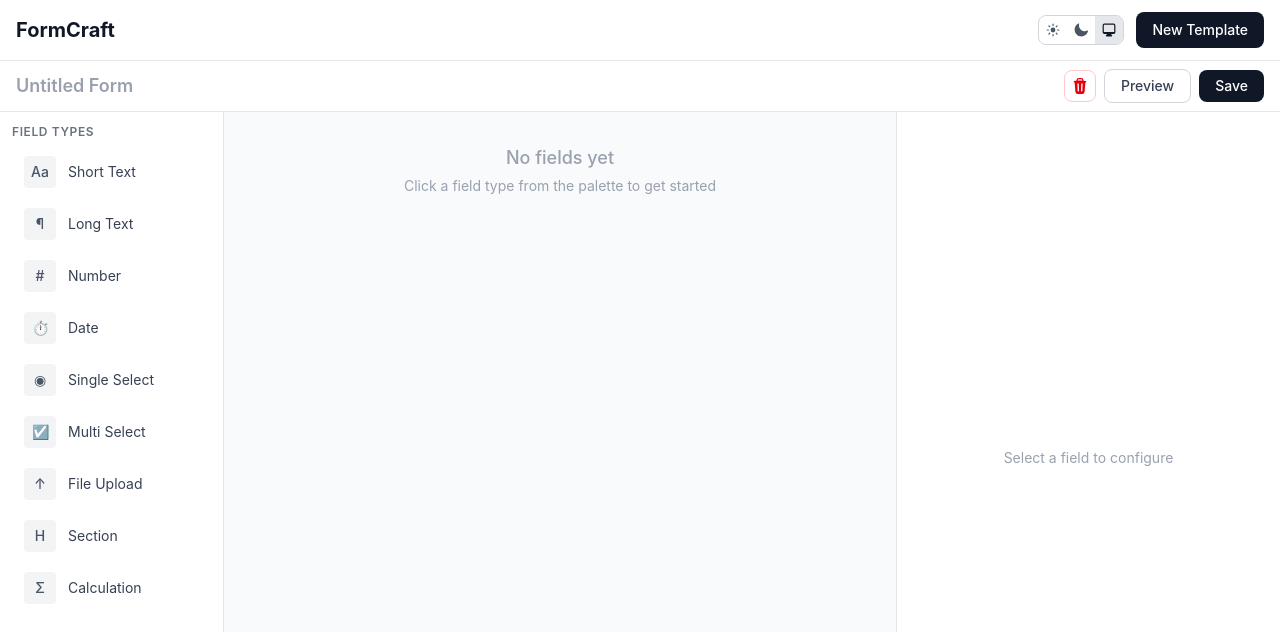
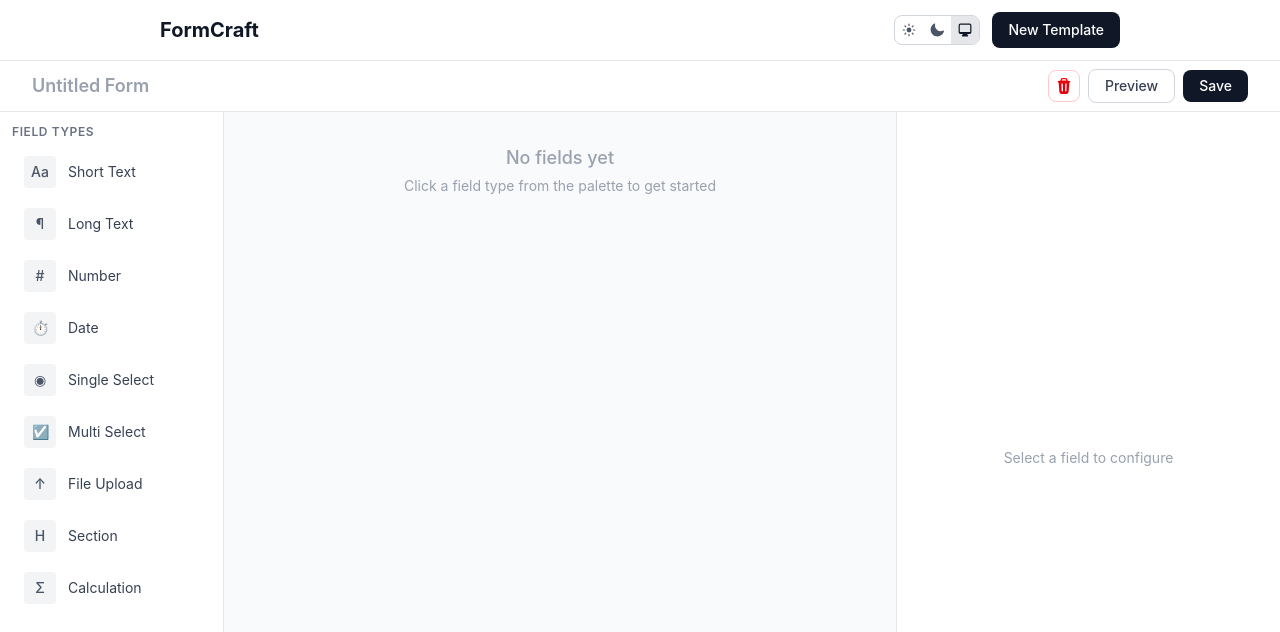
Before and after one commit to codxmayank/form-builder, a React (Vite) app: page /builder/new in a window 1280 px wide. Shown: the top 632 px of the page. Built offline with nearby package versions, Linux system fonts and the light colour scheme.

Commit message:
update horizontal padding and max-width across all pages

```diff
--- a/src/components/Layout.tsx
+++ b/src/components/Layout.tsx
@@ -14,7 +14,7 @@ export default function Layout() {
         className="border-b border-gray-200 bg-white dark:border-gray-800 dark:bg-gray-950"
         role="banner"
       >
-        <div className="mx-auto flex max-w-7xl items-center justify-between gap-2 px-4 py-3">
+        <div className="mx-auto flex max-w-5xl items-center justify-between gap-2 px-4 py-3 sm:px-6 lg:px-8">
           <Link to="/" className="shrink-0 text-xl font-bold text-gray-900 dark:text-white">
             FormCraft
           </Link>
--- a/src/features/builder/BuilderLayout.tsx
+++ b/src/features/builder/BuilderLayout.tsx
@@ -43,7 +43,7 @@ export default function BuilderLayout() {
   return (
     <div className="flex h-[calc(100dvh-57px)] flex-col">
       {/* Toolbar — stacks on mobile, single row on sm+ */}
-      <div className="border-b border-gray-200 bg-white px-3 py-2 sm:px-4 dark:border-gray-800 dark:bg-gray-950">
+      <div className="border-b border-gray-200 bg-white px-4 py-2 sm:px-6 lg:px-8 dark:border-gray-800 dark:bg-gray-950">
         {/* Row 1: title + desktop-only actions */}
         <div className="flex items-center gap-2">
           <input
--- a/src/features/fill/FillLayout.tsx
+++ b/src/features/fill/FillLayout.tsx
@@ -79,7 +79,7 @@ export default function FillLayout() {
   }
 
   return (
-    <div className="mx-auto max-w-2xl px-4 py-8">
+    <div className="mx-auto max-w-2xl px-4 py-8 sm:px-6 lg:px-8">
       <h1 className="text-2xl font-bold text-gray-900 dark:text-white">
         {template.title || 'Untitled Form'}
       </h1>
--- a/src/pages/HomePage.tsx
+++ b/src/pages/HomePage.tsx
@@ -13,7 +13,7 @@ export default function HomePage() {
   }, [navigate, location.pathname]);
 
   return (
-    <div className="mx-auto max-w-5xl px-4 py-8">
+    <div className="mx-auto max-w-5xl px-4 py-8 sm:px-6 lg:px-8">
       <h1 className="text-2xl font-bold text-gray-900 dark:text-white">Your Templates</h1>
       <div className="mt-6">
         <TemplatesList />
--- a/src/pages/InstancesPage.tsx
+++ b/src/pages/InstancesPage.tsx
@@ -51,7 +51,7 @@ export default function InstancesPage() {
   }
 
   return (
-    <main className="mx-auto max-w-4xl px-4 py-8">
+    <main className="mx-auto max-w-5xl px-4 py-8 sm:px-6 lg:px-8">
       <div className="flex flex-col gap-3 sm:flex-row sm:items-center sm:justify-between">
         <div className="min-w-0">
           <h1 className="text-xl font-bold text-gray-900 sm:text-2xl dark:text-white">
--- a/src/pages/SuccessPage.tsx
+++ b/src/pages/SuccessPage.tsx
@@ -4,7 +4,7 @@ export default function SuccessPage() {
   const { templateId } = useParams();
 
   return (
-    <div className="mx-auto max-w-lg px-4 py-20 text-center">
+    <div className="mx-auto max-w-lg px-4 py-20 text-center sm:px-6 lg:px-8">
       <div className="mx-auto mb-6 flex h-16 w-16 items-center justify-center rounded-full bg-green-100 dark:bg-green-900">
         <svg
           className="h-8 w-8 text-green-600 dark:text-green-400"
```
